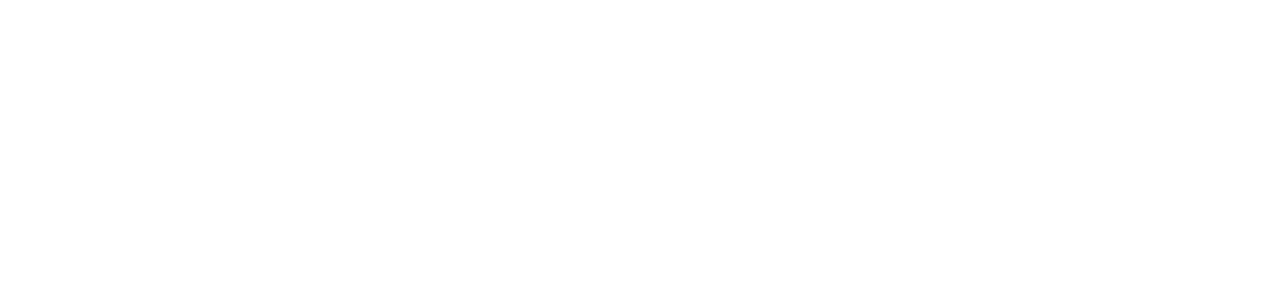
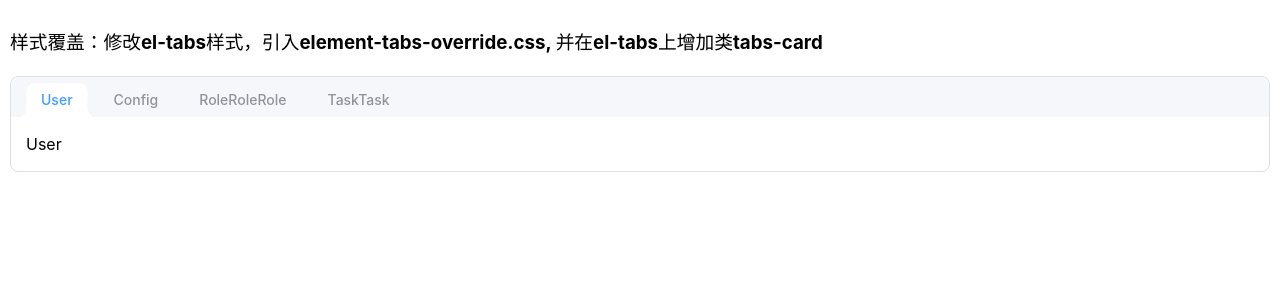
Before and after one commit to 18288941965/vue-architecture, a Vue app: page /component/demo in a window 1280 px wide. Before the commit this address had no page. Shown: the top 300 px of the page. Built offline with nearby package versions, Linux system fonts and the light colour scheme.

Commit message:
新增页面

```diff
--- /dev/null
+++ b/src/assets/element-tabs-override.css
@@ -0,0 +1,29 @@
+.el-tabs{
+    --el-tabs-header-height: 36px;
+}
+
+.tabs-card {
+    border-radius: 8px;
+}
+
+.tabs-card > .el-tabs__header {
+    padding-top: 6px;
+    border-bottom: 0;
+    border-top-left-radius: 8px;
+    border-top-right-radius: 8px;
+}
+
+.tabs-card > .el-tabs__header .el-tabs__item.is-active{
+    border-color: transparent;
+    background-color: transparent;
+    border-image: url("../assets/tab-bg.svg") 0 20 0 20 fill / 0 20 0 20;
+    border-image-repeat: stretch;
+}
+
+.tabs-card .el-tabs__nav{
+    padding-left: 10px;
+}
+
+.tabs-card .el-tabs__item{
+    position: relative;
+}
--- /dev/null
+++ b/src/components/component-demo.vue
@@ -0,0 +1,18 @@
+<script setup lang="ts">
+  import ElTabsCustom from './el-tabs-custom.vue'
+</script>
+
+<template>
+  <div class="component-demo-body">
+    <section>
+      <h3>样式覆盖：修改el-tabs样式，引入element-tabs-override.css, 并在el-tabs上增加类tabs-card</h3>
+      <el-tabs-custom></el-tabs-custom>
+    </section>
+  </div>
+</template>
+
+<style scoped lang="scss">
+  .component-demo-body{
+    padding: 10px;
+  }
+</style>
--- /dev/null
+++ b/src/components/el-tabs-custom.vue
@@ -0,0 +1,16 @@
+<script setup lang="ts">
+
+</script>
+
+<template>
+  <el-tabs type="border-card" class="tabs-card">
+    <el-tab-pane label="User">User</el-tab-pane>
+    <el-tab-pane label="Config">Config</el-tab-pane>
+    <el-tab-pane label="RoleRoleRole">RoleRoleRole</el-tab-pane>
+    <el-tab-pane label="TaskTask">TaskTask</el-tab-pane>
+  </el-tabs>
+</template>
+
+<style scoped lang="scss">
+
+</style>
--- a/src/main.ts
+++ b/src/main.ts
@@ -6,7 +6,8 @@ import ElementPlus from 'element-plus'
 
 import 'element-plus/dist/index.css'
 import './assets/element-dark.css'
-import * as ElementPlusIconsVue from "@element-plus/icons-vue";
+import './assets/element-tabs-override.css'
+import * as ElementPlusIconsVue from '@element-plus/icons-vue'
 
 const app = createApp(App)
 
--- a/src/module/theme4/admin-theme4.vue
+++ b/src/module/theme4/admin-theme4.vue
@@ -1,5 +1,7 @@
 <template>
- dev
+  <div class="theme4-body">
+
+  </div>
 </template>
 
 <script setup lang="ts">
@@ -7,4 +9,7 @@
 </script>
 
 <style scoped lang="scss">
+  .theme4-body{
+    padding: 10px;
+  }
 </style>
--- a/src/router/baseRoutes.ts
+++ b/src/router/baseRoutes.ts
@@ -26,6 +26,12 @@ const baseRoutes: RouteRecordRaw[] = [
         meta: { title: 'AdminTheme4' },
     },
     {
+        path: '/component/demo',
+        name: 'ComponentDemo',
+        component: () => import('../components/component-demo.vue'),
+        meta: { title: '组件示例' },
+    },
+    {
         path: '/details/index',
         name: 'DetailsIndex',
         component: () => import('../module/details/details-index.vue'),
--- a/src/views/workbench-index.vue
+++ b/src/views/workbench-index.vue
@@ -51,6 +51,18 @@
         适合页面用户信息展开模块类似的组件。
       </p>
     </section>
+    <section>
+      <router-link
+          to="/component/demo"
+          target="_blank"
+          class="wb-link"
+      >
+        组件示例
+      </router-link>
+      <p>
+        基于element plus 封装的组件或者自定义的组件。
+      </p>
+    </section>
   </div>
 </template>
 
```
Also changed, not shown: src/assets/tab-bg.svg (added).
